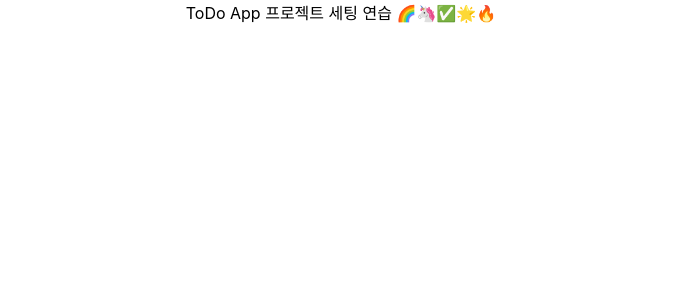
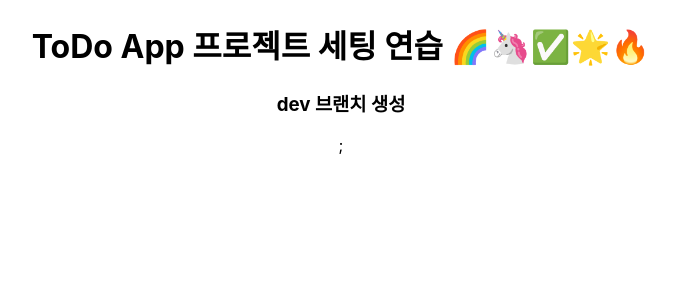
Before and after one commit to Pikadev1771/project-setting-todo-app, a JavaScript app: page / in a window 1280 px wide. Shown: the top 300 px of the page, without its empty margins (299-975 px from the left). Built offline with nearby package versions, Linux system fonts and the light colour scheme.

Commit message:
feat: dev branch 생성

```diff
--- a/src/App.js
+++ b/src/App.js
@@ -1,7 +1,12 @@
 import './App.css';
 
 function App() {
-  return <div className="App">ToDo App 프로젝트 세팅 연습 🌈🦄✅🌟🔥</div>;
+  return (
+    <div className="App">
+      <h1>ToDo App 프로젝트 세팅 연습 🌈🦄✅🌟🔥</h1>
+      <h3>dev 브랜치 생성</h3>;
+    </div>
+  );
 }
 
 export default App;
```
